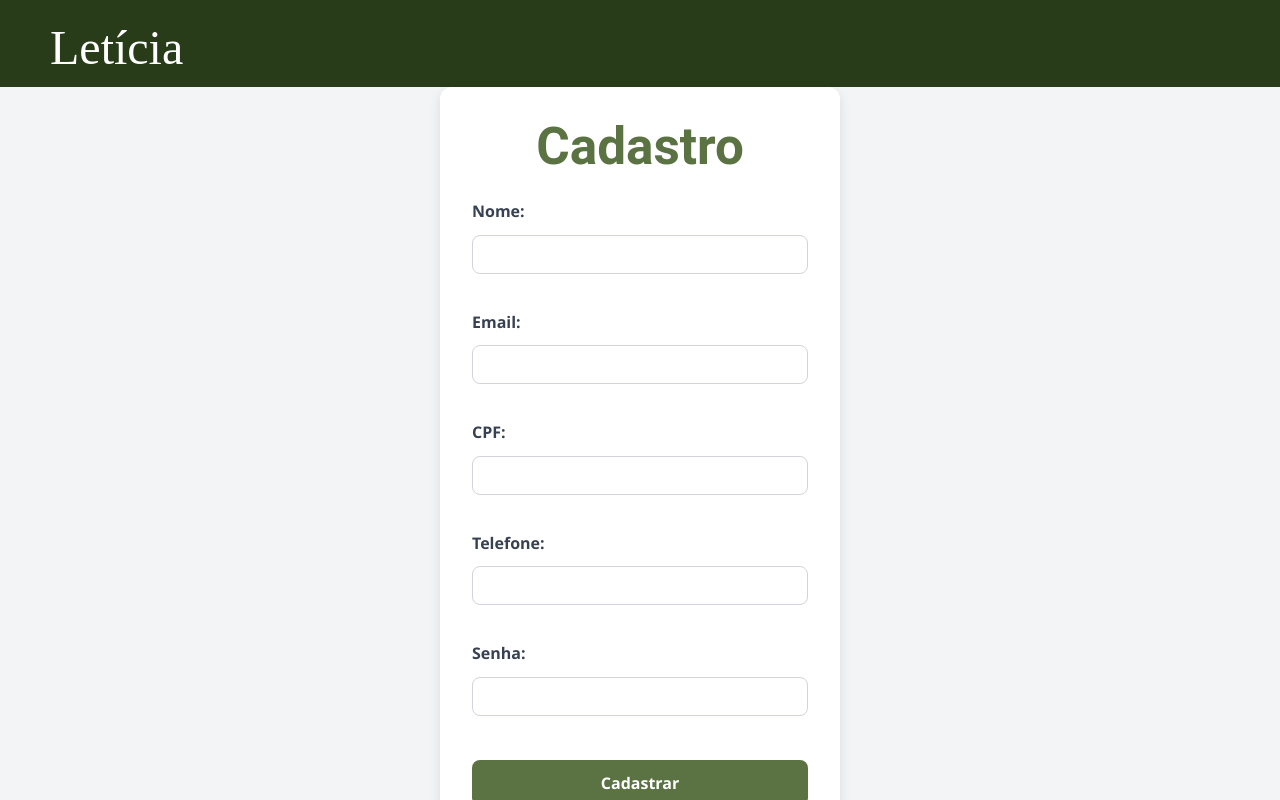
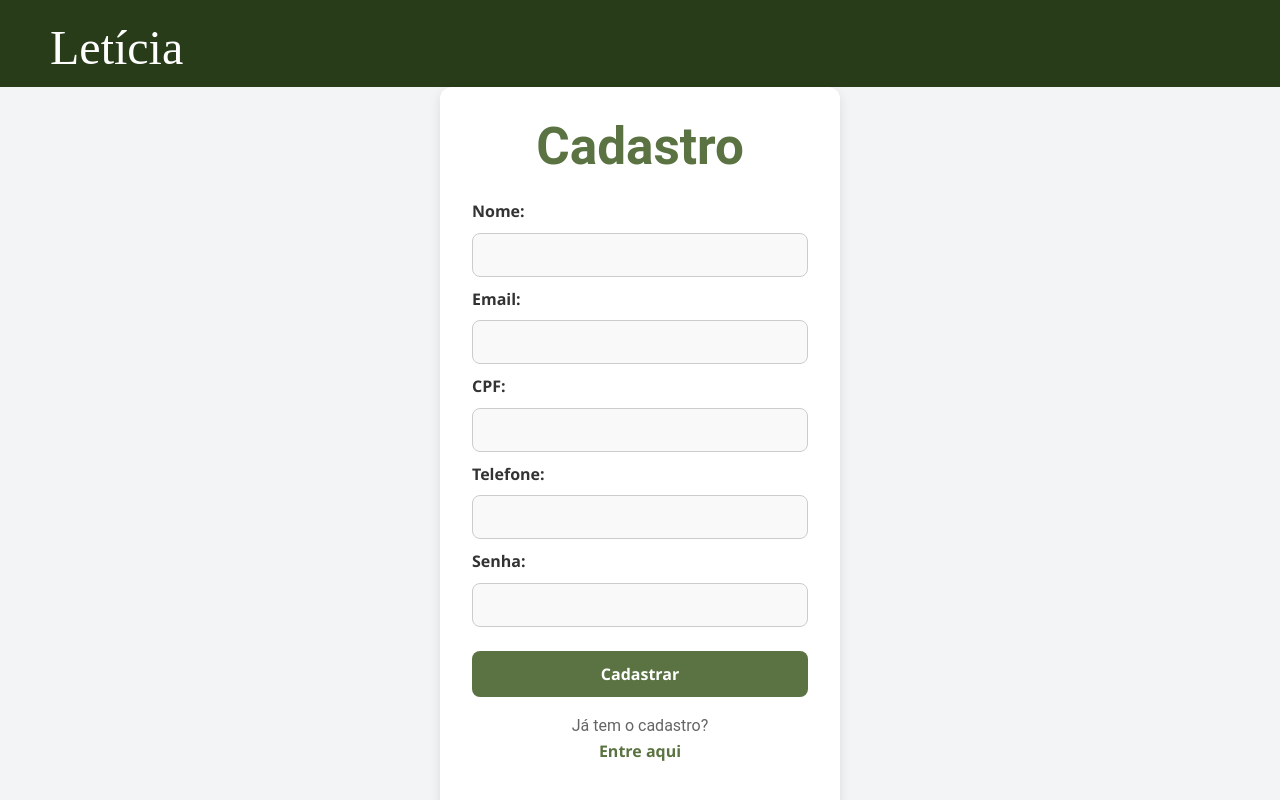
Before and after one commit to AquilaOliveira/sitepsicologo-react-python, a React (Vite) app in the folder frontend/: page /cadastro in a window 1280 px wide. Built offline with nearby package versions, Linux system fonts and the light colour scheme; a web font is replaced by a local one.

Commit message:
detalhes css

```diff
--- a/frontend/src/components/Footer/Footer.css
+++ b/frontend/src/components/Footer/Footer.css
@@ -2,7 +2,7 @@ footer {
     background: #283c19;
     display: flex;
     justify-content: center;
-    padding: 20px 0;
+    padding: 20px 0 50px;
     align-items: center;
   }
   footer > p {
--- a/frontend/src/pages/Cadastro.css
+++ b/frontend/src/pages/Cadastro.css
@@ -4,7 +4,7 @@
   background-color: #f3f4f6;
   margin: 0;
   padding: 0;
-  height: 100%;
+  height: 100vh;
   width: 100vw;
   display: flex;
   justify-content: center;
@@ -30,20 +30,22 @@ h1 {
 
 .label {
   display: block;
-  margin-top: 1rem;
   font-weight: 600;
-  color: #374151;
+  margin-bottom: 0.5rem;
+  color: #333;
 }
 
 .input {
   width: 100%;
-  padding: 0.6rem 0.75rem;
+  padding: 0.75rem;
+  border-radius: 8px;
+  background-color: #f9f9f9;
+  transition: border-color 0.3s ease;
   margin-top: 0.3rem;
-  border: 1px solid #d1d5db;
-  border-radius: 8px;
   font-size: 1rem;
   outline: none;
   transition: border 0.2s;
+  margin: 0px;
 }
 
 .input:focus {
--- a/frontend/src/pages/cadastro.jsx
+++ b/frontend/src/pages/cadastro.jsx
@@ -99,7 +99,7 @@ const errorMessage = () => {
               onChange={handleCPF}
               className="input"
               value={CPF}
-              type="number"
+              type="text"
             />
             <label className="label">Telefone:</label>
             <input
--- a/frontend/src/pages/login.css
+++ b/frontend/src/pages/login.css
@@ -1,6 +1,6 @@
 
 #corpologin {
-min-height: calc(100vh - 160px); /* ajusta altura excluindo header/footer */
+min-height: calc(100vh - 160px);
   display: flex;
   justify-content: center;
   align-items: center;
```
